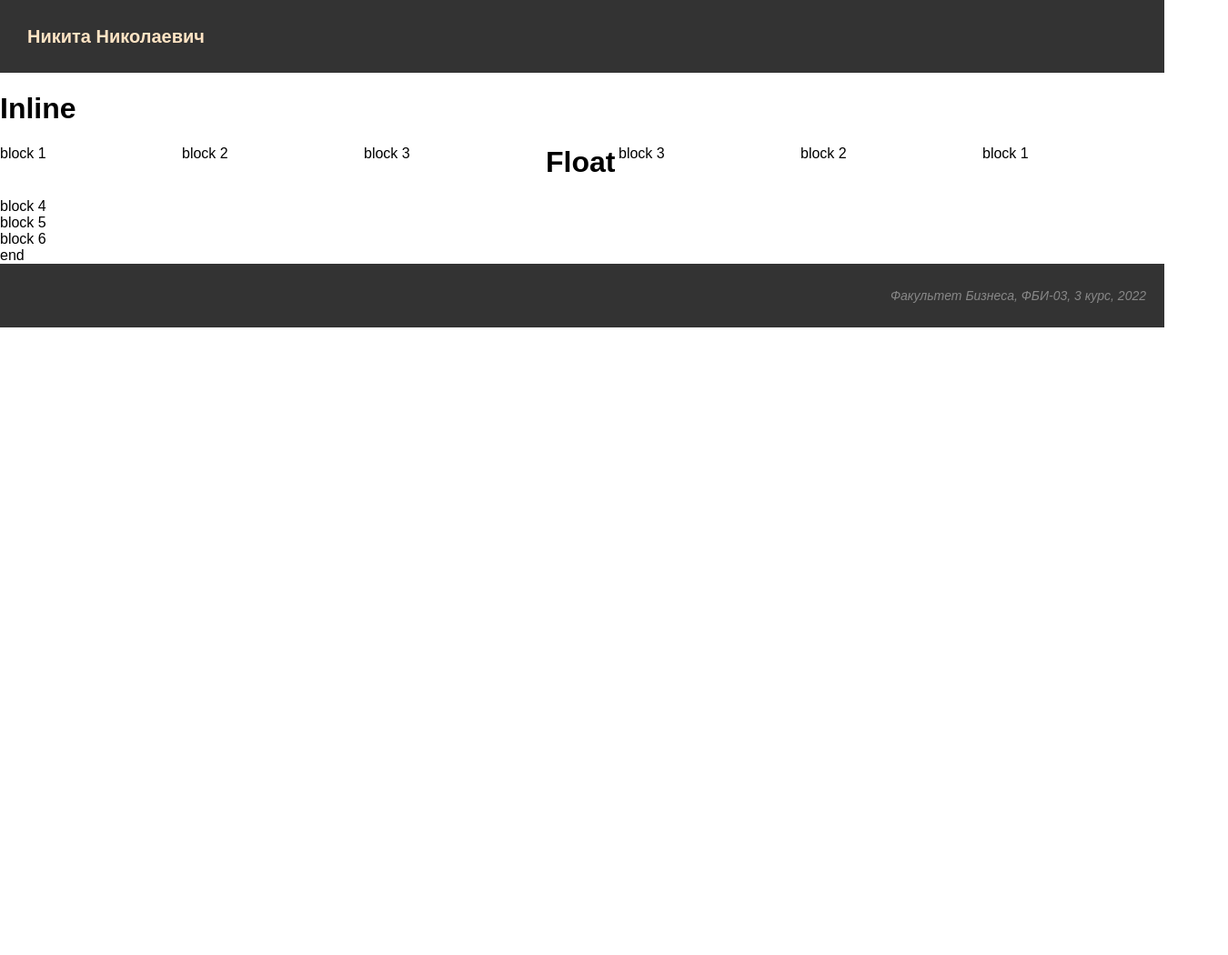
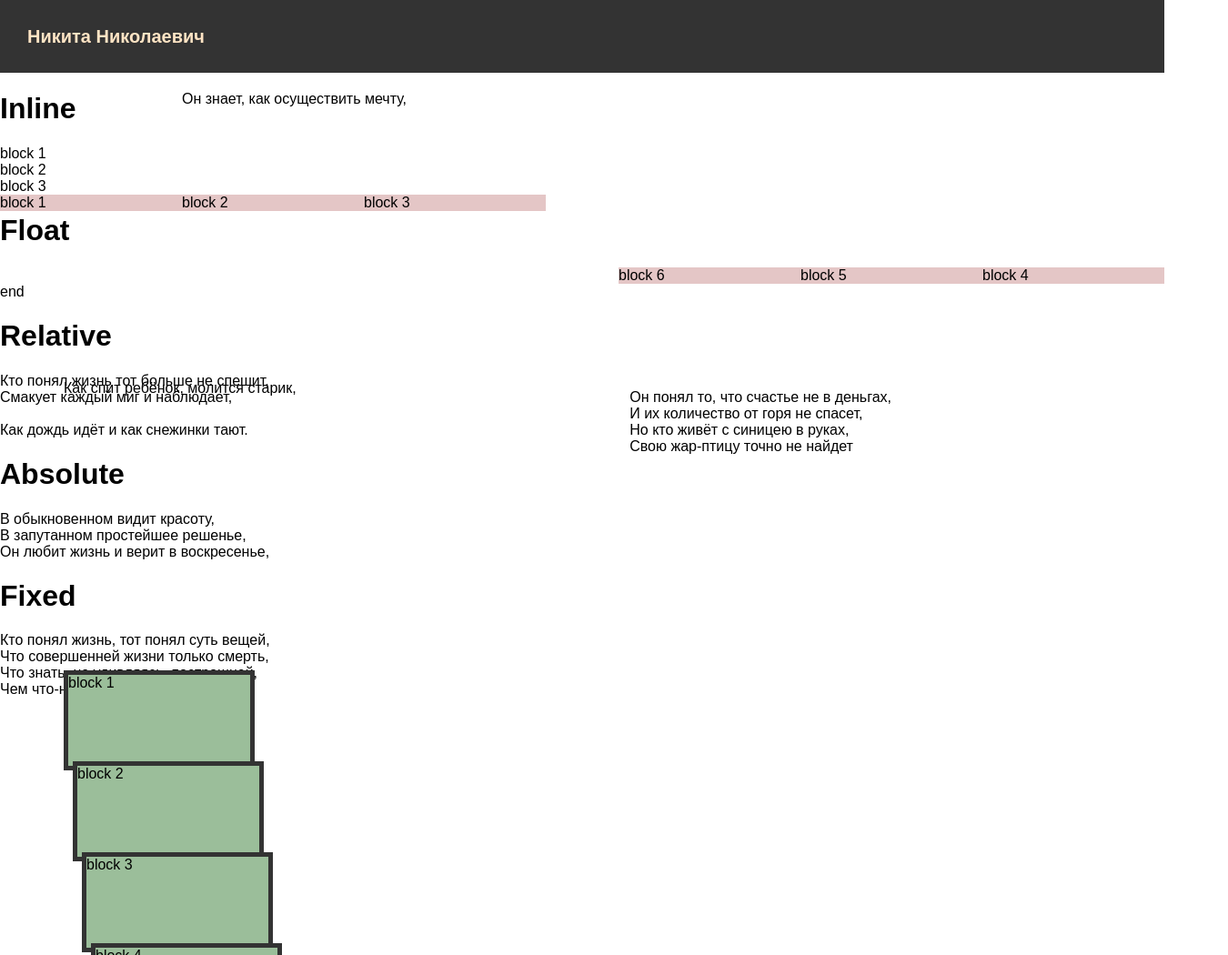
Before and after one commit to Luna-Vulpus/rlieh, a plain HTML site: page lab5.html in a window 1280 px wide. Shown: the top 1050 px of the page at 91% size, 1350 px wide, since content can reach past the window. Before the commit the page ends 800 px from the top, so only its background shows below. Drawn offline with Linux system fonts and the light colour scheme.

Commit message:
Лесенка

```diff
--- a/lab5.html
+++ b/lab5.html
@@ -28,16 +28,38 @@
                 line-height: 30px;
                 padding: 20px;
             }
-            .a{
+            .b{
+                background-color: rgb(228, 198, 198);
+                border:  5px;
                 width: 200px;
                 height: 50;
                 float: left;
 
             }
-            .b{
+            .c{
+                background-color: rgb(228, 198, 198);
+                border:  5px;
                 width: 200px;
                 height: 50;
                 float: right;
+            }
+            .d{
+                border:  5px;
+                position: relative;
+            }
+            .e{
+                border-color: #333;
+                border-style: solid;
+                border-width: 5px;
+                background: 5px;
+                background-color: rgb(155, 190, 154);
+                position: relative;
+                z-index: auto;
+                width: 200px;
+                height: 100px;
+            }
+            .e:hover {
+                background-color: #516;
             }
         </style>
     </head>
@@ -61,6 +83,39 @@
             <div class="c">block 6</div>
 
             <div style="clear:both">end</div>
+
+            <h1>Relative</h1>
+            <div class="d">Кто понял жизнь тот больше не спешит,</div>
+            <div class="d">Смакует каждый миг и наблюдает,</div>
+            <div class="d" style="top: -28px; left: 70px;">Как спит ребёнок, молится старик,</div>
+            <div class="d">Как дождь идёт и как снежинки тают.</div>
+
+            <h1>Absolute</h1>
+            <div>В обыкновенном видит красоту,</div>
+            <div>В запутанном простейшее решенье,</div>
+            <div style="position: absolute; left: 200px; top: 100px;">Он знает, как осуществить мечту,</div>
+            <div>Он любит жизнь и верит в воскресенье,</div>
+
+            <h1>Fixed</h1>
+            <div style="position: Fixed; bottom: 300px; right: 300px;">
+                Он понял то, что счастье не в деньгах,<br>
+                И их количество от горя не спасет,<br>
+                Но кто живёт с синицею в руках,<br>
+                Свою жар-птицу точно не найдет<br>
+            </div>
+            <div>
+            Кто понял жизнь, тот понял суть вещей,<br>
+            Что совершенней жизни только смерть,<br>
+            Что знать, не удивляясь, пострашней,<br>
+            Чем что-нибудь не знать и не уметь.
+            </div>
+
+            <div class="e" style="top: -30px; left: 70px;">block 1</div>
+            <div class="e" style="top: -40px; left: 80px;">block 2</div>
+            <div class="e" style="top: -50px; left: 90px;">block 3</div>
+            <div class="e" style="top: -60px; left: 100px;">block 4</div>
+            <div class="e" style="top: -70px; left: 110px;">block 5</div>
+
         </div>
         <div class="footer">
             <i>Факультет Бизнеса, ФБИ-03, 3 курс, 2022</i>
```
